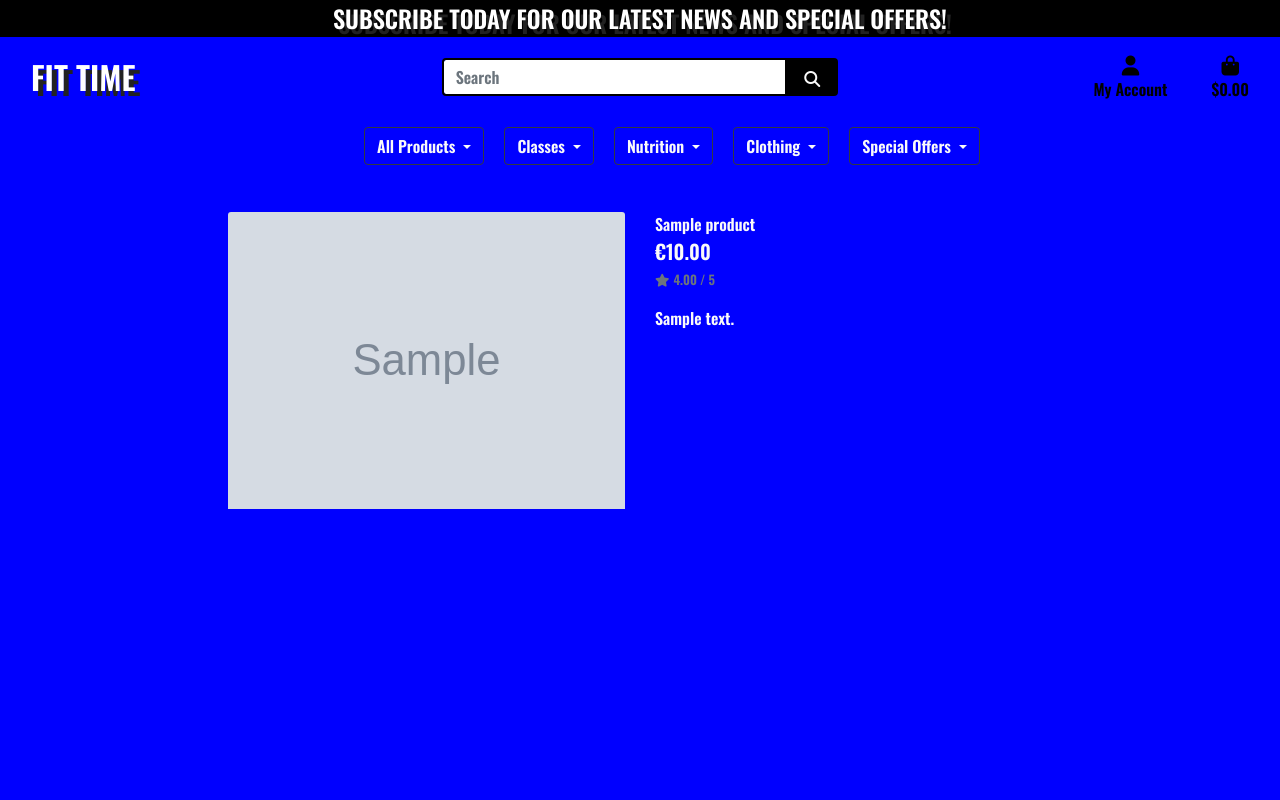
After one commit to Leah1977/Fit_Time_MS4, a Django app: page /products/1 in a window 1280 px wide. The commit adds this page. Run offline with Django 3.2, Linux system fonts and the light colour scheme; tables that the repository leaves empty hold one stand-in row (values such as "Sample post"); grey boxes marked "Sample" are stand-in pictures; some libraries are stand-ins or nearby versions.

Commit message:
add product details

```diff
--- /dev/null
+++ b/products/templates/products/product_detail.html
@@ -0,0 +1,43 @@
+{% extends "base.html" %}
+{% load static %}
+
+{% block page_header %}
+    <div class="container header-container">
+        <div class="row">
+            <div class="col"></div>
+        </div>
+    </div>
+{% endblock %}
+
+{% block content %}
+<div class="overlay"></div>
+    <div class="container-fluid">
+        <div class="row">
+            <div class="col 12 col-md-6 col-lg-4 offset-lg-2">
+                <div class="image-container my-5">
+                    {% if product.image %}
+                        <a href="{{ product.image.url }}" target="blank">
+                            <img src="{{ product.image.url }}" class="card-img-top img-fluid" alt="{{ product.name }}">
+                        </a>
+                        {% else %}
+                        <a href="">
+                            <img src="{{ MEDIA_URL }}media/no-picture-available.jpg" class="card-img-top img-fluid" alt="{{ product.name }}">
+                        </a>
+                        {% endif %}
+                </div>
+            </div>
+            <div class="col-12 col-md-6 col-lg-4">
+                <div class="product-details-container mb-5 mt-md-5">
+                    <p class="mb-0">{{ product.name }}</p>
+                    <p class="lead mb-0 text-left font-weight-bold">€{{ product.price }} </p>
+                    {% if product.rating %}
+                    <small class="text-muted"><i class="fas fa-star mr-1"></i>{{ product.rating }} / 5</small>
+                    {% else %}
+                        <small class="text-muted">No Rating</small>
+                    {% endif %}
+                    <p class="mt-3">{{ product.description }}</p>
+                </div>
+            </div>
+        </div>
+    </div>
+{% endblock %}
--- a/products/urls.py
+++ b/products/urls.py
@@ -2,5 +2,6 @@ from django.urls import path
 from . import views
 
 urlpatterns = [
-    path('', views.all_products, name='products')
+    path('', views.all_products, name='products'),
+    path('<product_id>', views.product_detail, name='product_detail'),
 ]
--- a/products/views.py
+++ b/products/views.py
@@ -1,4 +1,4 @@
-from django.shortcuts import render
+from django.shortcuts import render, get_object_or_404
 from .models import Product
 
 # Create your views here.
@@ -14,3 +14,16 @@ def all_products(request):
     }
 
     return render(request, 'products/products.html', context)
+
+
+def product_detail(request, product_id):
+    """ A view to show individual product details """
+
+
+    product = get_object_or_404(Product, pk=product_id)
+
+    context = {
+        'product': product,
+    }
+
+    return render(request, 'products/product_detail.html', context)
--- a/templates/includes/main_nav.html
+++ b/templates/includes/main_nav.html
@@ -8,7 +8,7 @@
                 <a class="dropdown-item" href="#">By Price</a>
                 <a class="dropdown-item" href="#">By Rating</a>
                 <a class="dropdown-item" href="#">By Category</a>
-                <a class="dropdown-item" href="#">All Products</a>
+                <a class="dropdown-item" href="{% url 'products' %}">All Products</a>
             </div>
         </li>
         <!-- Menu for classes -->
```
Also changed, not shown: products/templates/products/products.html (+4 -3 lines).
